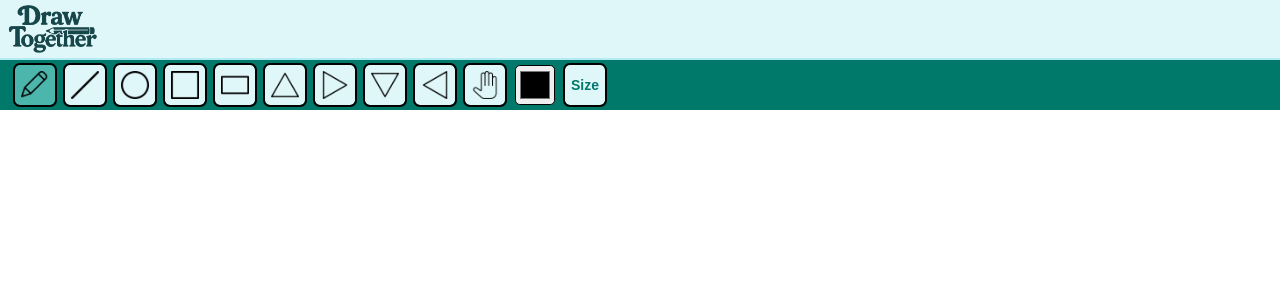
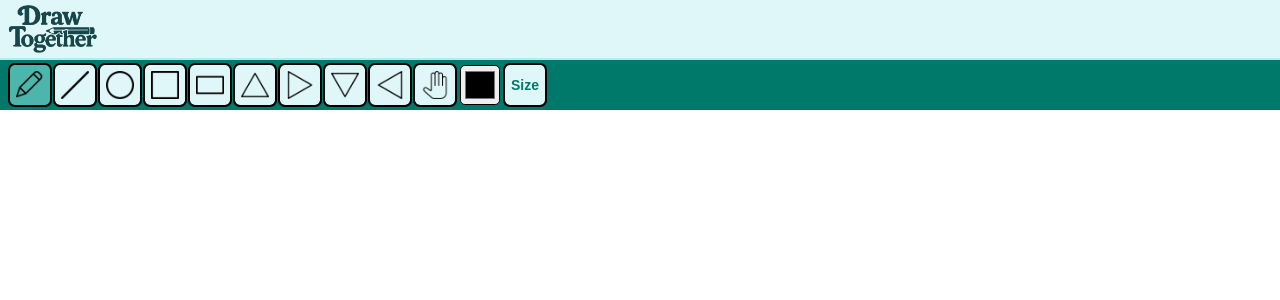
Before and after one commit to azeemabrarkhan/Draw-Together, a React (Vite) app in the folder frontend/: page / in a window 1280 px wide. Shown: the top 300 px of the page. Built offline with nearby package versions, Linux system fonts and the light colour scheme.

Commit message:
styles fix

```diff
--- a/frontend/src/components/button/styles.module.css
+++ b/frontend/src/components/button/styles.module.css
@@ -1,5 +1,4 @@
 .button {
-  margin: 0 5px;
   height: 40px;
 
   .content {
--- a/frontend/src/components/tool-bar/styles.module.css
+++ b/frontend/src/components/tool-bar/styles.module.css
@@ -3,10 +3,11 @@
   background-color: var(--color-teal);
   padding: 5px 10px;
   display: flex;
+  flex-wrap: wrap;
+  gap: 5px;
 
   .color-selector {
     width: 40px;
-    margin: 0 5px;
     height: 40px;
     border-radius: 12%;
   }
```
